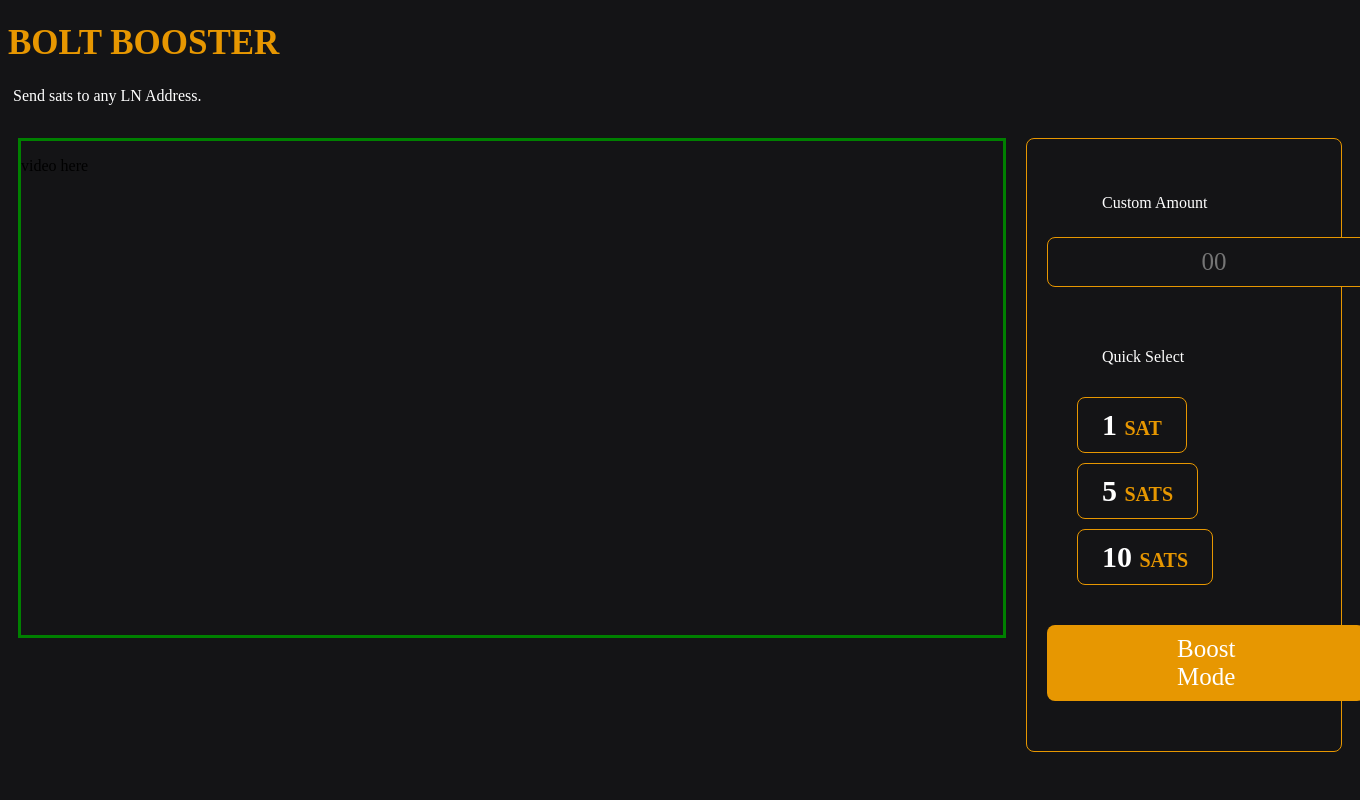
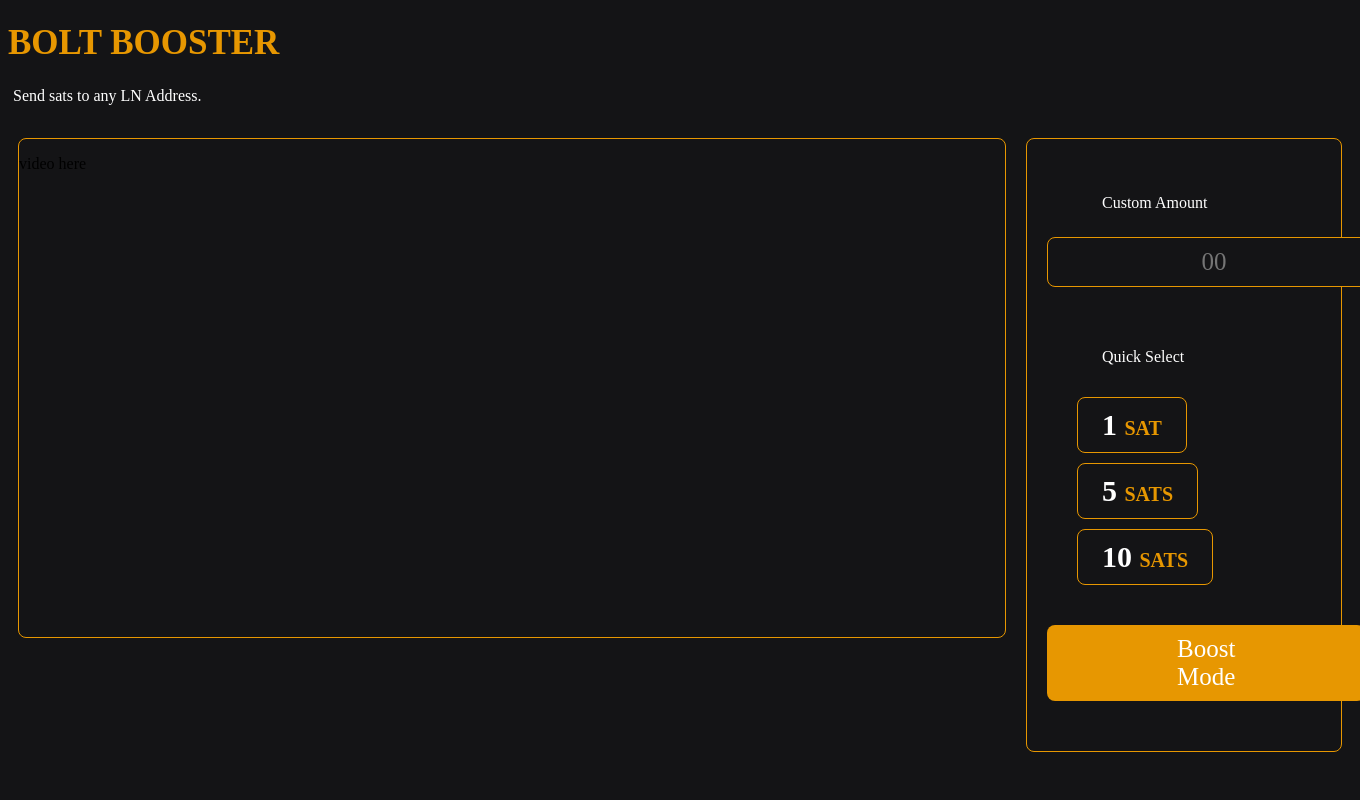
Before and after one commit to pcsubirachs/sats_stream, a Flask app: page /test_pay in a window 1360 px wide; the page is wider, and only the part inside the window is pictured. Run offline with Flask 2, Linux system fonts and the light colour scheme.

Commit message:
video border

```diff
--- a/web_app/static/assets/css/main.css
+++ b/web_app/static/assets/css/main.css
@@ -188,5 +188,6 @@ h1 {
   .video-container {
     height: 500px;
     position: left;
-    border: 3px solid green;
+    border: 1px solid #e79701;
+    border-radius: 8px;
   }
```
